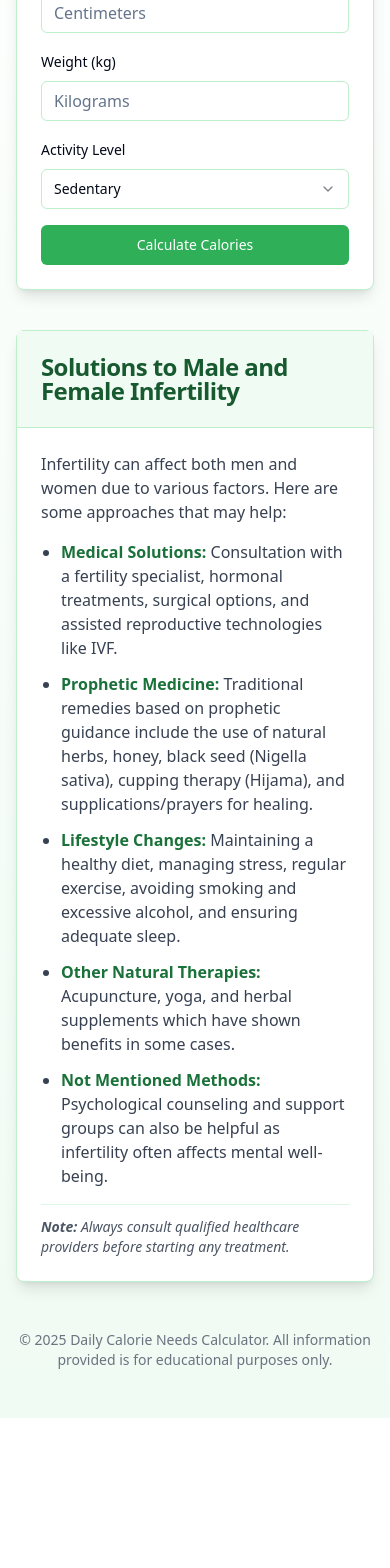
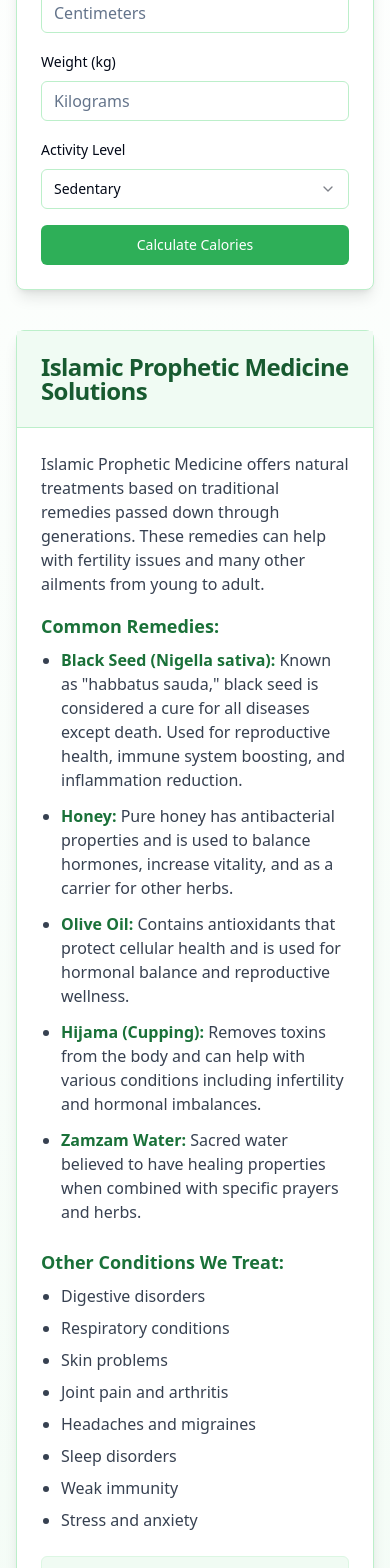
Before and after one commit to Toheebay/life-calories-tracker, a React (Vite) app: page / in a window 390 px wide. Shown: the part 432-2000 px from the top of the page. Before the commit the page ends 1850 px from the top, so only its background shows below. Built offline with nearby package versions, Linux system fonts and the light colour scheme.

Commit message:
Enhance fertility info and contact details
Update the fertility information section to include details on Islamic prophetic herbal medicine. Add contact information (phone, email, address) for users to get in touch for treatment. Include a Nigeria map.

```diff
--- a/src/components/FertilityInfo.tsx
+++ b/src/components/FertilityInfo.tsx
@@ -1,47 +1,80 @@
 
 import React from 'react';
 import { Card, CardContent, CardHeader, CardTitle } from "@/components/ui/card";
+import { Phone, Mail, MapPin } from 'lucide-react';
 
 const FertilityInfo = () => {
   return (
     <Card className="border-health-200 shadow-lg mt-8">
       <CardHeader className="bg-health-50 border-b border-health-200">
-        <CardTitle className="text-health-800">Solutions to Male and Female Infertility</CardTitle>
+        <CardTitle className="text-health-800">Islamic Prophetic Medicine Solutions</CardTitle>
       </CardHeader>
       <CardContent className="pt-6">
         <p className="text-gray-700 mb-4">
-          Infertility can affect both men and women due to various factors. Here are some approaches that may help:
+          Islamic Prophetic Medicine offers natural treatments based on traditional remedies passed down through generations.
+          These remedies can help with fertility issues and many other ailments from young to adult.
         </p>
 
-        <ul className="space-y-3 list-disc pl-5">
+        <h3 className="text-lg font-semibold text-health-700 mb-2">Common Remedies:</h3>
+        <ul className="space-y-3 list-disc pl-5 mb-6">
           <li className="text-gray-700">
-            <span className="font-semibold text-health-700">Medical Solutions:</span>{" "}
-            Consultation with a fertility specialist, hormonal treatments, surgical options, and assisted reproductive technologies like IVF.
+            <span className="font-semibold text-health-700">Black Seed (Nigella sativa):</span>{" "}
+            Known as "habbatus sauda," black seed is considered a cure for all diseases except death. Used for reproductive health, immune system boosting, and inflammation reduction.
           </li>
 
           <li className="text-gray-700">
-            <span className="font-semibold text-health-700">Prophetic Medicine:</span>{" "}
-            Traditional remedies based on prophetic guidance include the use of natural herbs, honey, black seed (Nigella sativa), cupping therapy (Hijama), and supplications/prayers for healing.
+            <span className="font-semibold text-health-700">Honey:</span>{" "}
+            Pure honey has antibacterial properties and is used to balance hormones, increase vitality, and as a carrier for other herbs.
           </li>
 
           <li className="text-gray-700">
-            <span className="font-semibold text-health-700">Lifestyle Changes:</span>{" "}
-            Maintaining a healthy diet, managing stress, regular exercise, avoiding smoking and excessive alcohol, and ensuring adequate sleep.
+            <span className="font-semibold text-health-700">Olive Oil:</span>{" "}
+            Contains antioxidants that protect cellular health and is used for hormonal balance and reproductive wellness.
           </li>
 
           <li className="text-gray-700">
-            <span className="font-semibold text-health-700">Other Natural Therapies:</span>{" "}
-            Acupuncture, yoga, and herbal supplements which have shown benefits in some cases.
+            <span className="font-semibold text-health-700">Hijama (Cupping):</span>{" "}
+            Removes toxins from the body and can help with various conditions including infertility and hormonal imbalances.
           </li>
 
           <li className="text-gray-700">
-            <span className="font-semibold text-health-700">Not Mentioned Methods:</span>{" "}
-            Psychological counseling and support groups can also be helpful as infertility often affects mental well-being.
+            <span className="font-semibold text-health-700">Zamzam Water:</span>{" "}
+            Sacred water believed to have healing properties when combined with specific prayers and herbs.
           </li>
         </ul>
 
+        <h3 className="text-lg font-semibold text-health-700 mb-2">Other Conditions We Treat:</h3>
+        <ul className="space-y-2 list-disc pl-5 mb-6 grid grid-cols-1 md:grid-cols-2">
+          <li className="text-gray-700">Digestive disorders</li>
+          <li className="text-gray-700">Respiratory conditions</li>
+          <li className="text-gray-700">Skin problems</li>
+          <li className="text-gray-700">Joint pain and arthritis</li>
+          <li className="text-gray-700">Headaches and migraines</li>
+          <li className="text-gray-700">Sleep disorders</li>
+          <li className="text-gray-700">Weak immunity</li>
+          <li className="text-gray-700">Stress and anxiety</li>
+        </ul>
+
+        <div className="bg-health-50 p-4 rounded-md border border-health-100 mb-6">
+          <h3 className="text-lg font-semibold text-health-700 mb-2">Contact for Treatments:</h3>
+          <div className="space-y-2">
+            <div className="flex items-center gap-2">
+              <Phone className="h-4 w-4 text-health-600" />
+              <span className="text-gray-700">+2347067412852</span>
+            </div>
+            <div className="flex items-center gap-2">
+              <Mail className="h-4 w-4 text-health-600" />
+              <span className="text-gray-700">adebayoajani23@gmail.com</span>
+            </div>
+            <div className="flex items-center gap-2">
+              <MapPin className="h-4 w-4 text-health-600" />
+              <span className="text-gray-700">Block 331 Jakande Estate, Amuwo Odofin, Lagos, Nigeria</span>
+            </div>
+          </div>
+        </div>
+
         <p className="mt-4 text-sm text-gray-600 italic border-t border-health-100 pt-3">
-          <strong>Note:</strong> Always consult qualified healthcare providers before starting any treatment.
+          <strong>Note:</strong> Always consult qualified healthcare providers before starting any treatment. These remedies are based on traditional practices and should complement, not replace, professional medical advice.
         </p>
       </CardContent>
     </Card>
--- /dev/null
+++ b/src/components/NigeriaMap.tsx
@@ -0,0 +1,33 @@
+
+import React from 'react';
+import { Card, CardContent, CardHeader, CardTitle } from "@/components/ui/card";
+
+const NigeriaMap = () => {
+  return (
+    <Card className="border-health-200 shadow-lg mt-8">
+      <CardHeader className="bg-health-50 border-b border-health-200">
+        <CardTitle className="text-health-800">Our Location in Nigeria</CardTitle>
+      </CardHeader>
+      <CardContent className="pt-6">
+        <div className="aspect-video w-full overflow-hidden rounded-md bg-muted">
+          <iframe
+            title="Nigeria Map"
+            src="https://www.google.com/maps/embed?pb=!1m18!1m12!1m3!1d253682.6163537524!2d3.1172547274016195!3d6.5485038999999995!2m3!1f0!2f0!3f0!3m2!1i1024!2i768!4f13.1!3m3!1m2!1s0x103b8db3bce7dddd%3A0xb1ba537dba7b7e7c!2sJakande%20Estate%2C%20Amuwo%20Odofin%2C%20Lagos!5e0!3m2!1sen!2sng!4v1716396653263!5m2!1sen!2sng"
+            width="100%"
+            height="100%"
+            style={{ border: 0 }}
+            allowFullScreen
+            loading="lazy"
+            referrerPolicy="no-referrer-when-downgrade"
+            className="w-full h-full"
+          />
+        </div>
+        <p className="mt-4 text-sm text-gray-600">
+          Located in Block 331 Jakande Estate, Amuwo Odofin, Lagos, Nigeria. Visit us for consultations and to obtain herbal remedies for various ailments.
+        </p>
+      </CardContent>
+    </Card>
+  );
+};
+
+export default NigeriaMap;
--- a/src/pages/Index.tsx
+++ b/src/pages/Index.tsx
@@ -2,14 +2,15 @@
 import React from 'react';
 import CalorieCalculator from '@/components/CalorieCalculator';
 import FertilityInfo from '@/components/FertilityInfo';
+import NigeriaMap from '@/components/NigeriaMap';
 
 const Index = () => {
   return (
     <div className="min-h-screen bg-gradient-to-b from-white to-health-50 py-8">
       <div className="container max-w-3xl mx-auto px-4">
         <header className="text-center mb-8">
-          <h1 className="text-3xl md:text-4xl font-bold text-health-800">Daily Calorie Needs Calculator</h1>
-          <p className="text-gray-600 mt-2">Calculate your daily caloric requirements based on your personal metrics</p>
+          <h1 className="text-3xl md:text-4xl font-bold text-health-800">Health & Wellness Center</h1>
+          <p className="text-gray-600 mt-2">Calculate your daily caloric requirements and discover natural Islamic prophetic remedies</p>
         </header>
 
         <div className="mb-10">
@@ -20,8 +21,12 @@ const Index = () => {
           <FertilityInfo />
         </div>
 
+        <div className="mb-8">
+          <NigeriaMap />
+        </div>
+
         <footer className="text-center text-gray-500 text-sm mt-12 pb-4">
-          <p>© 2025 Daily Calorie Needs Calculator. All information provided is for educational purposes only.</p>
+          <p>© 2025 Health & Wellness Center. All information provided is for educational purposes only.</p>
         </footer>
       </div>
     </div>
```
